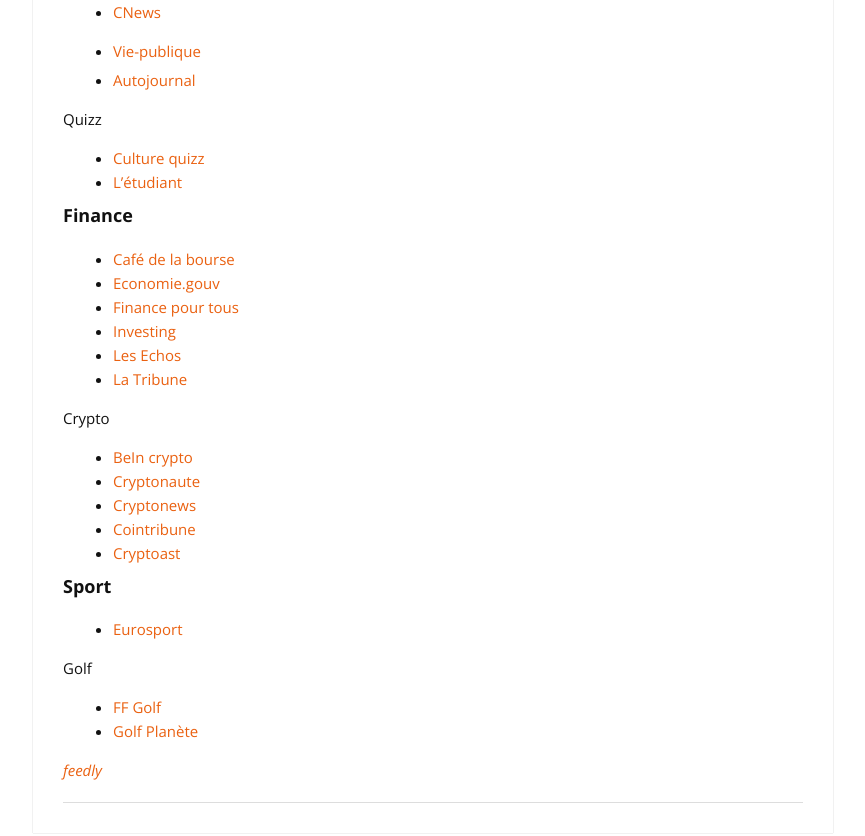
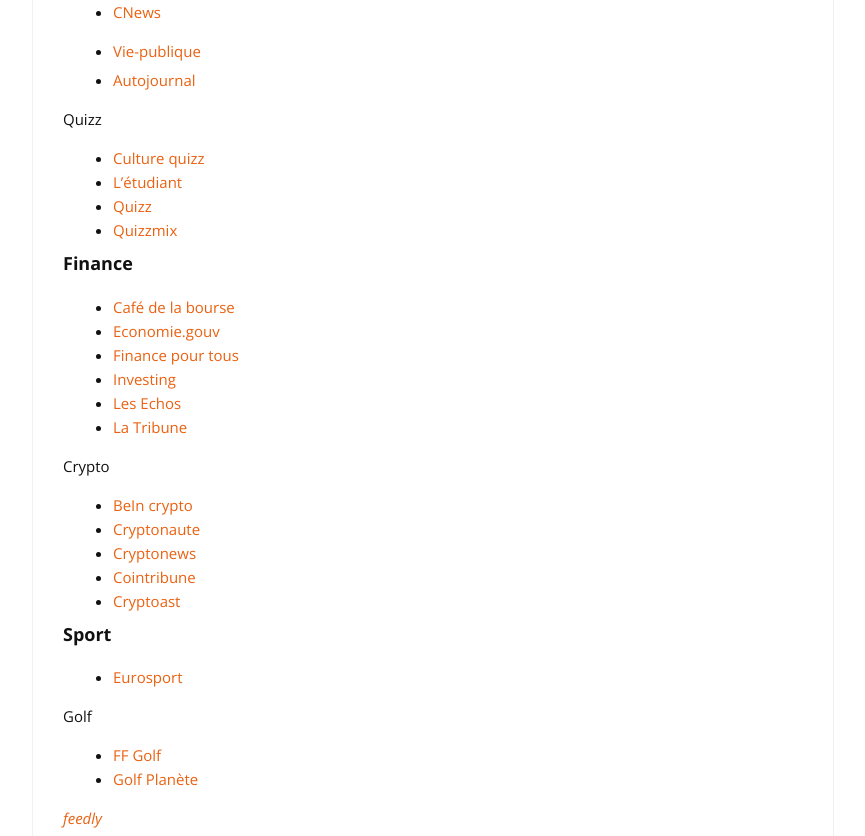
Before and after one commit to cylmat/cylmat.github.io, a Jekyll site: the page built from _pages/news.md, in a window 1280 px wide and 900 px high, scrolled down 1526 px, cut to the strip 64-900 px from the top of the window. Shown: the whole strip, without its empty margins (207-1072 px from the left). Built offline with Jekyll 4.4.1, drawn with Linux system fonts in a browser that asks for light colours; nearby versions of some CDN libraries.

Commit message:
Update news.md

```diff
--- a/_pages/news.md
+++ b/_pages/news.md
@@ -62,6 +62,8 @@
 Quizz
 + [Culture quizz](https://www.culturequizz.com)
 + [L'étudiant](https://www.letudiant.fr/quiz/culture-generale.html)
++ [Quizz](https://www.quizz.fr)
++ [Quizzmix](https://www.quizzmix.com)
 
 ### Finance
 
```
